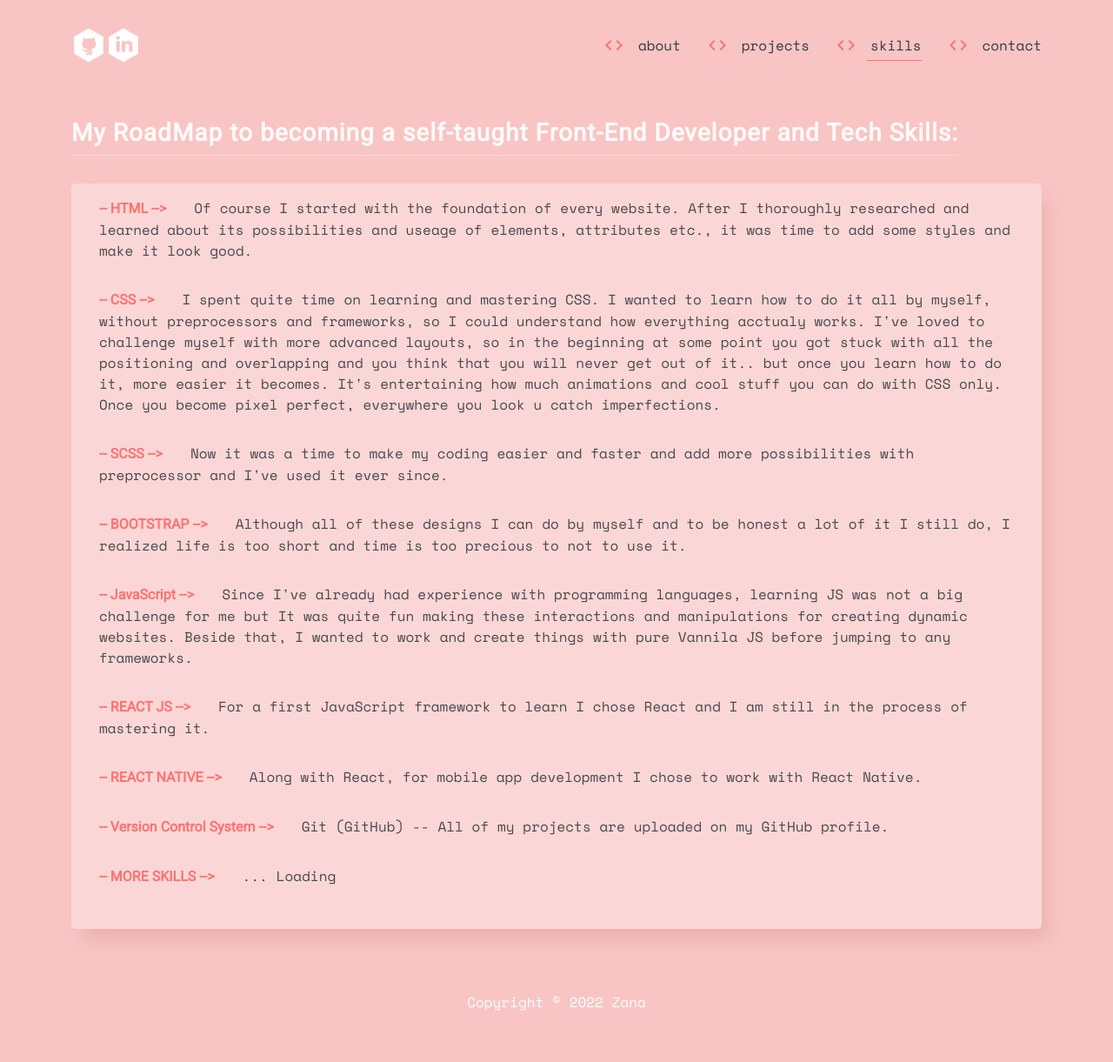
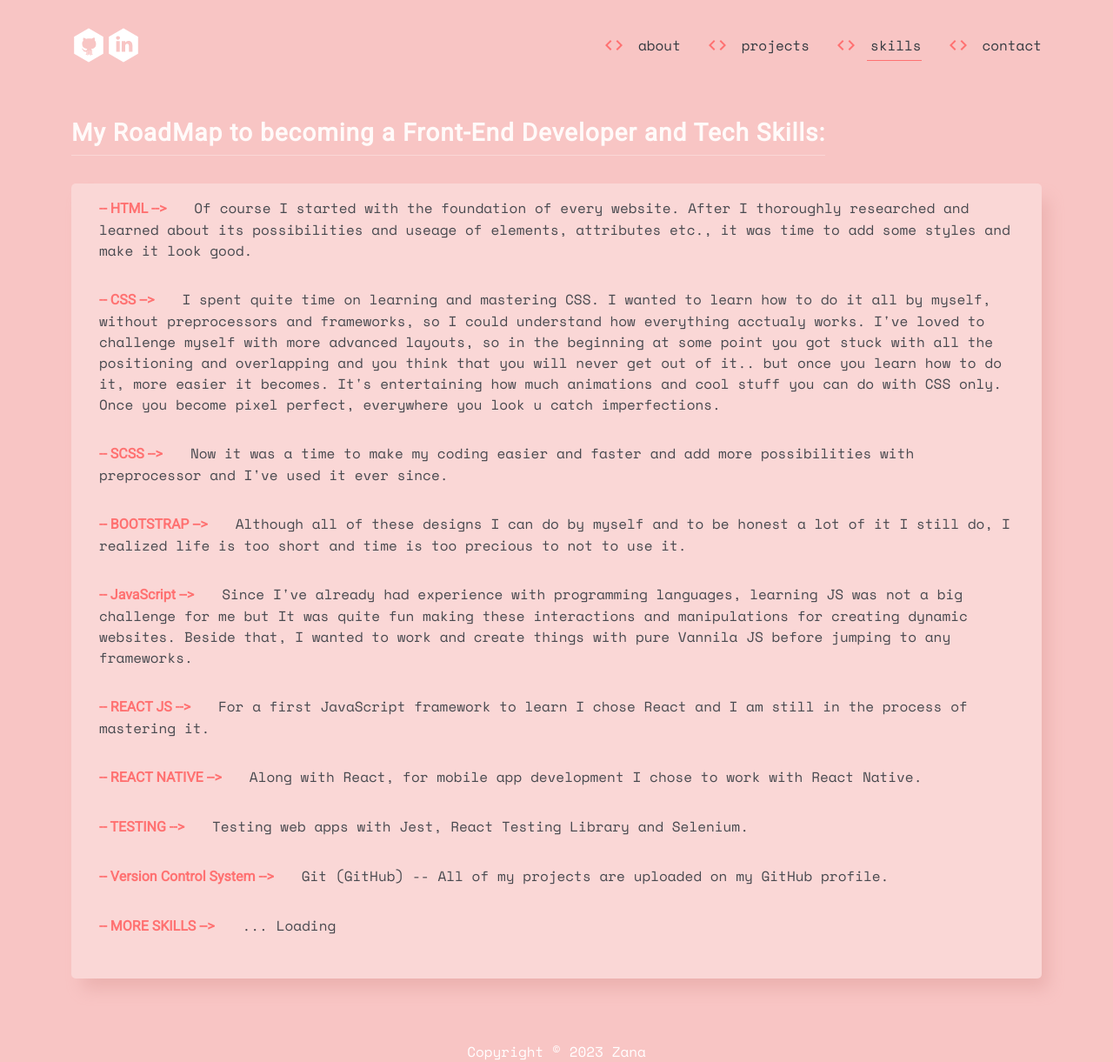
Before and after one commit to Zana994/portfolio, a React (Create React App) app: page /skills in a window 1280 px wide. Shown: the whole page at 87% size. Before the commit the page ends 1164 px from the top, so only its background shows below. Built offline with nearby package versions, Linux system fonts and the light colour scheme.

Commit message:
Uploaded skills section and copyright year.

```diff
--- a/src/pages/Home.js
+++ b/src/pages/Home.js
@@ -5,7 +5,7 @@ const Home = () => {
   return (
   <div>
       <Header />
-      <footer> Copyright &copy; 2022 Zana </footer>
+      <footer> Copyright &copy; 2023 Zana </footer>
   </div>
   );
 };
--- a/src/pages/Skills.js
+++ b/src/pages/Skills.js
@@ -3,7 +3,7 @@ import React from 'react';
 const Skills = () => {
   return (
   <div className='container skillsContainer'>
-      <h3>My RoadMap to becoming a self-taught Front-End Developer and Tech Skills:</h3>
+      <h3>My RoadMap to becoming a Front-End Developer and Tech Skills:</h3>
       <div className='skills'>
         <div className='paragraph'>
         <span>-- HTML --&gt;</span>
@@ -66,6 +66,13 @@ const Skills = () => {
         </div>
 
         <div className='paragraph'>
+        <span>-- TESTING --&gt;</span>
+        <p>
+          Testing web apps with Jest, React Testing Library and Selenium.
+        </p>
+        </div>
+
+        <div className='paragraph'>
         <span>-- Version Control System --&gt;</span>
         <p>
           Git (GitHub) -- All of my projects are uploaded on my GitHub profile.
@@ -78,6 +85,7 @@ const Skills = () => {
           ... Loading
         </p>
         </div>
+
       </div>
 
   </div>
```
